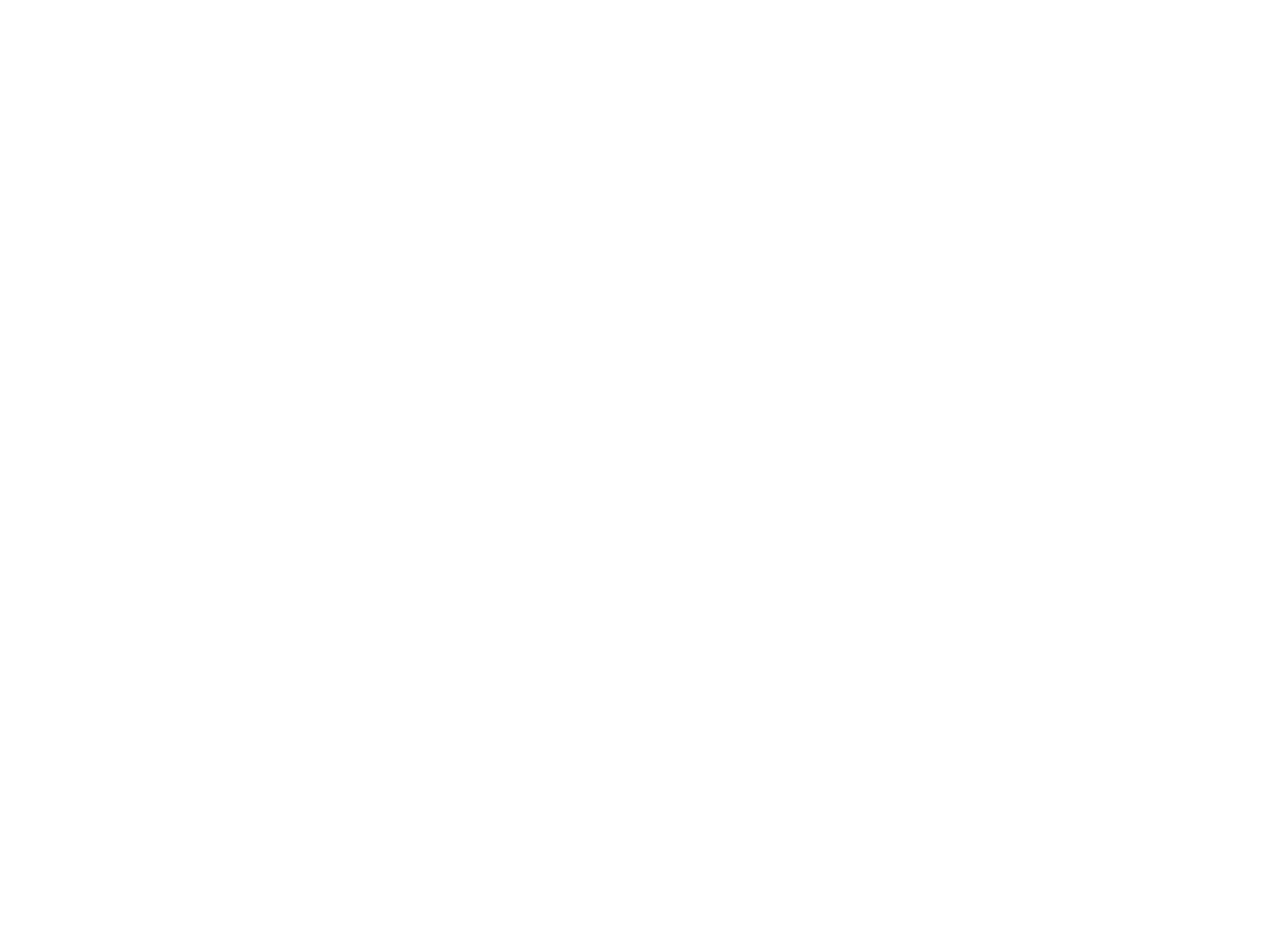
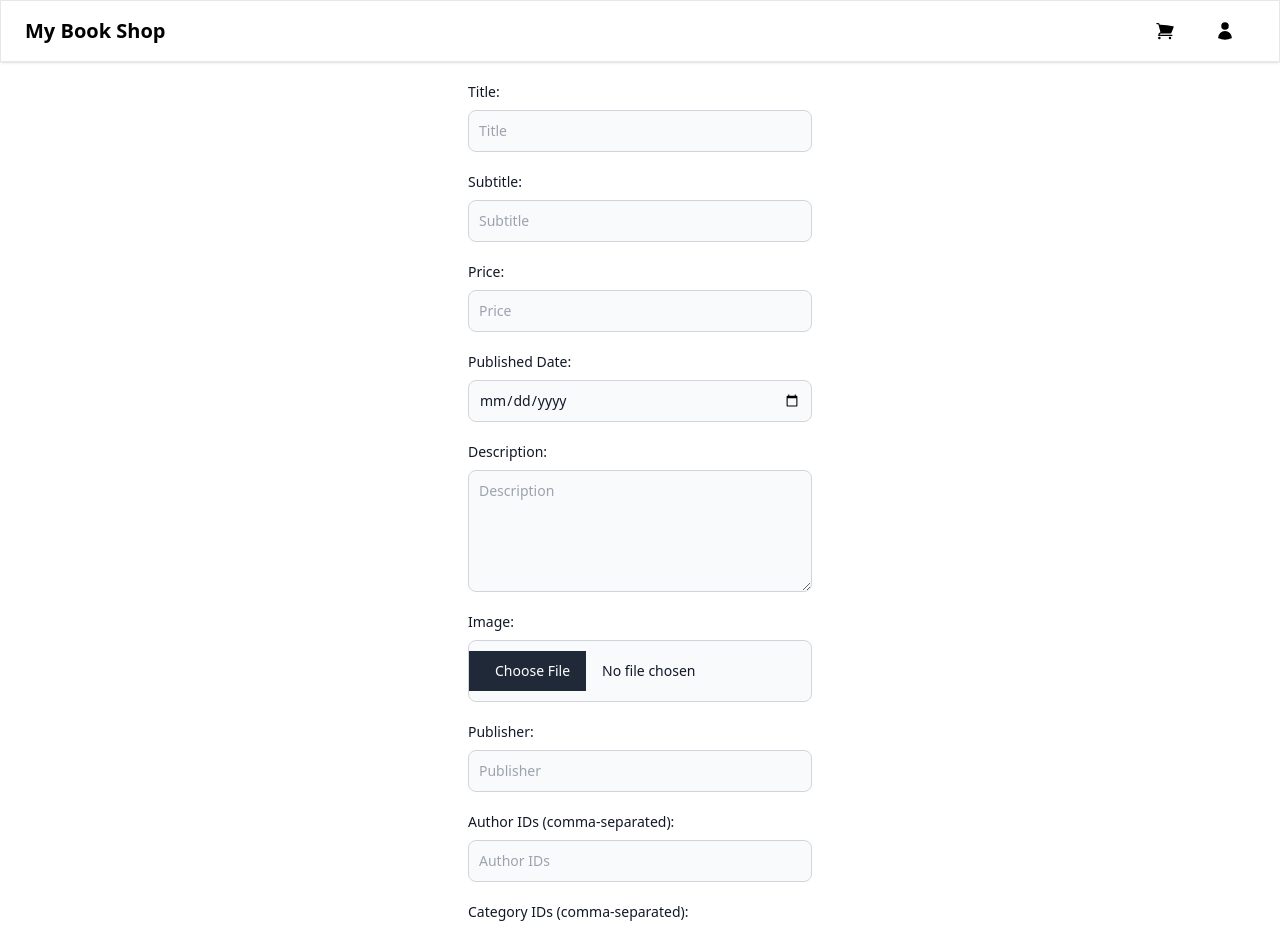
Before and after one commit to DressOssr/book-service-frontend, a React (Vite) app: page /admin in a window 1280 px wide. Before the commit this address had no page. Shown: the top 928 px of the page. Before the commit the page ends 800 px from the top, so only its background shows below. Built offline with nearby package versions, Linux system fonts and the light colour scheme; sample sign-in values are in the browser's storage.

Commit message:
Book add page

```diff
--- a/src/app/api/apiSlice.ts
+++ b/src/app/api/apiSlice.ts
@@ -9,7 +9,7 @@
     credentials: "include",
     prepareHeaders: (headers, {getState}) => {
         const state = getState() as RootState
-        const token = state.auth.accessToken
+        const token = localStorage.getItem("token")
         if (token) {
             headers.set("Authorization", `Bearer ${token}`);
         }
@@ -20,10 +20,9 @@
 // @ts-ignore
 const baseQueryWithReAuth = async (args, api, extraOption) => {
     let result = await baseQuery(args, api, extraOption);
-    // @ts-ignore
-    if (result?.error?.originalStatus === 401) {
+    if (result?.error?.status === 401) {
         console.log("sending refresh token")
-        const refreshResult = await baseQuery("/refresh", api, extraOption);
+        const refreshResult = await baseQuery("/auth/refresh", api, extraOption);
         console.log(refreshResult);
         if (refreshResult?.data) {
             const user:IUser = api.getState().auth.user;
@@ -31,6 +30,7 @@
             result = await baseQuery(args, api, extraOption);
         } else {
             api.dispatch(logOut())
+            localStorage.removeItem("token")
         }
     }
     return result;
--- /dev/null
+++ b/src/components/AddBookForm.tsx
@@ -0,0 +1,148 @@
+import React, {FormEvent, useState} from 'react';
+import {useAppDispatch} from "../app/hooks.ts";
+import {useLoginMutation} from "../features/auth/authApiSlice.ts";
+import {useCreateMutation} from "../features/admin/adminApiSlice.ts";
+import {json} from "react-router";
+import {IBook} from "../model/IBook.ts";
+
+const AddBook = () => {
+    const dispatch = useAppDispatch();
+    const [create, {isLoading}] = useCreateMutation()
+    const handleSubmit = async (event: FormEvent<HTMLFormElement>) => {
+        event.preventDefault();
+        try {
+            const formData = new FormData(event.currentTarget)
+            await create(formData)
+        } catch (e) {
+            console.log(e)
+        }
+
+    }
+    return (
+        <>
+            <form className="p-5 max-w-sm mx-auto" onSubmit={handleSubmit}>
+                <div className="mb-5">
+                    <label htmlFor="title" className="block mb-2 text-sm font-medium text-gray-900 ">
+                        Title:
+                    </label>
+                    <input type="text" id="title" name="title"
+                           className="bg-gray-50 border border-gray-300 text-gray-900 text-sm rounded-lg focus:ring-blue-500 focus:border-blue-500 block w-full p-2.5"
+                           placeholder="Title" />
+                </div>
+                <div className="mb-5">
+                    <label htmlFor="subtitle" className="block mb-2 text-sm font-medium text-gray-900 ">
+                        Subtitle:
+                    </label>
+                    <input type="text" id="subtitle" name="subtitle"
+                           className="bg-gray-50 border border-gray-300 text-gray-900 text-sm rounded-lg focus:ring-blue-500 focus:border-blue-500 block w-full p-2.5"
+                           placeholder="Subtitle"/>
+                </div>
+                <div className="mb-5">
+                    <label htmlFor="price" className="block mb-2 text-sm font-medium text-gray-900">
+                        Price:
+                    </label>
+                    <input
+                        type="number"
+                        name="price"
+                        id="price"
+                        className="bg-gray-50 border border-gray-300 text-gray-900 text-sm rounded-lg focus:ring-blue-500 focus:border-blue-500 block w-full p-2.5"
+                        placeholder="Price"
+
+                    />
+                </div>
+                <div className="mb-5">
+                    <label htmlFor="publishedDate" className="block mb-2 text-sm font-medium text-gray-900">
+                        Published Date:
+                    </label>
+                    <input
+                        type="date"
+                        id="publishedDate"
+                        name="publishedDate"
+                        className="bg-gray-50 border border-gray-300 text-gray-900 text-sm rounded-lg focus:ring-blue-500 focus:border-blue-500 block w-full p-2.5"
+                        placeholder="Published Date"
+
+                    />
+                </div>
+                <div className="mb-5">
+                    <label htmlFor="description" className="block mb-2 text-sm font-medium text-gray-900">
+                        Description:
+                    </label>
+                    <textarea
+                        id="description"
+                        name="description"
+                        className="bg-gray-50 border border-gray-300 text-gray-900 text-sm rounded-lg focus:ring-blue-500 focus:border-blue-500 block w-full p-2.5 resize-y"
+                        placeholder="Description"
+                        rows={5}
+                        cols={33}
+
+                    ></textarea>
+                </div>
+                <div className="mb-5">
+                    <label htmlFor="image" className="block mb-2 text-sm font-medium text-gray-900">
+                        Image:
+                    </label>
+                    <input
+                        type="file"
+                        id="image"
+                        name="image"
+                        className="bg-gray-50 border border-gray-300 text-gray-900 text-sm rounded-lg focus:ring-blue-500 focus:border-blue-500 block w-full p-2.5"
+                        placeholder="Image URL"
+
+                    />
+                </div>
+
+                <div className="mb-5">
+                    <label htmlFor="publisher" className="block mb-2 text-sm font-medium text-gray-900">
+                        Publisher:
+                    </label>
+                    <input
+                        type="text"
+                        id="publisher"
+                        name="publisher"
+                        className="bg-gray-50 border border-gray-300 text-gray-900 text-sm rounded-lg focus:ring-blue-500 focus:border-blue-500 block w-full p-2.5"
+                        placeholder="Publisher"
+
+                    />
+                </div>
+
+                <div className="mb-5">
+                    <label htmlFor="authorsId" className="block mb-2 text-sm font-medium text-gray-900">
+                        Author IDs (comma-separated):
+                    </label>
+                    <input
+                        type="text"
+                        id="authorsId"
+                        name="authorsId"
+                        className="bg-gray-50 border border-gray-300 text-gray-900 text-sm rounded-lg focus:ring-blue-500 focus:border-blue-500 block w-full p-2.5"
+                        placeholder="Author IDs"
+
+                    />
+                </div>
+
+                <div className="mb-5">
+                    <label htmlFor="categoriesId" className="block mb-2 text-sm font-medium text-gray-900">
+                        Category IDs (comma-separated):
+                    </label>
+                    <input
+                        type="text"
+                        id="categoriesId"
+                        name="categoriesId"
+                        className="bg-gray-50 border border-gray-300 text-gray-900 text-sm rounded-lg focus:ring-blue-500 focus:border-blue-500 block w-full p-2.5"
+                        placeholder="Category IDs"
+
+                    />
+                </div>
+                <div className="flex p-2 justify-center">
+                    <button
+                        className="bg-cyan-500 border font-bold text-white text-sm hover:bg-cyan-700 rounded-lg p-2 w-full h-full"
+                        type="submit">
+                        Submit
+                    </button>
+                </div>
+
+            </form>
+        </>
+    );
+};
+
+export default AddBook;
--- a/src/components/AppRouter.tsx
+++ b/src/components/AppRouter.tsx
@@ -18,7 +18,7 @@
         <Route path="login" element={<Auth><SignInForm/></Auth>}/>
         <Route path="register" element={<Auth><SignUpForm/></Auth>}/>
         <Route element={<PrivateRoute/>}>
-                        <Route path="/test" element={<Admin/>}/>
+            <Route path="/admin" element={<Admin/>}/>
         </Route>
     </Route>
 </Routes>
--- /dev/null
+++ b/src/features/admin/adminApiSlice.ts
@@ -0,0 +1,16 @@
+import {apiSlice} from "../../app/api/apiSlice.ts";
+
+export const adminApiSlice = apiSlice.injectEndpoints({
+    endpoints: builder => ({
+        create: builder.mutation({
+            query: (credentials: FormData) => ({
+                url: '/book',
+                method: 'POST',
+                body: credentials,
+                formData: true
+            })
+        })
+    })
+})
+
+export const {useCreateMutation} = adminApiSlice
--- a/src/features/auth/authSlice.ts
+++ b/src/features/auth/authSlice.ts
@@ -22,6 +22,8 @@
         setCredentials: (state, action: PayloadAction<IAuth>) => {
             const {user, accessToken} = action.payload
             setUser(user)
+            console.log(accessToken)
+            localStorage.setItem("token",accessToken)
             state.user = user
             state.accessToken = accessToken
             state.auth = true
--- /dev/null
+++ b/src/model/IBook.ts
@@ -0,0 +1,11 @@
+export interface IBook {
+    title: string
+    subtitle?: string
+    price: number
+    publishedDate: string
+    description: string
+    image: string
+    publisher: string
+    authorsId: number[]
+    categoriesId: number[]
+}
--- a/src/pages/Admin.tsx
+++ b/src/pages/Admin.tsx
@@ -1,8 +1,10 @@
+import AddBook from "../components/AddBookForm.tsx";
+
 const Admin = () => {
     return (
-        <div>
-            TEST
-        </div>
+        <>
+            <AddBook/>
+        </>
     );
 };
 
--- a/src/route/PrivateRoute.tsx
+++ b/src/route/PrivateRoute.tsx
@@ -13,9 +13,9 @@
 
 
 const PrivateRoute: FC<TProps> = () => {
-
-    const token = useAppSelector(selectCurrentAccessToken);
+    const token =localStorage.getItem("token");
     const location = useLocation();
+    console.log(token)
     // if (!token) {
     //     return <Navigate to={redirectPath} replace={true}/>;
     // }
```
Lines whose indentation alone changed are shown as unchanged.
